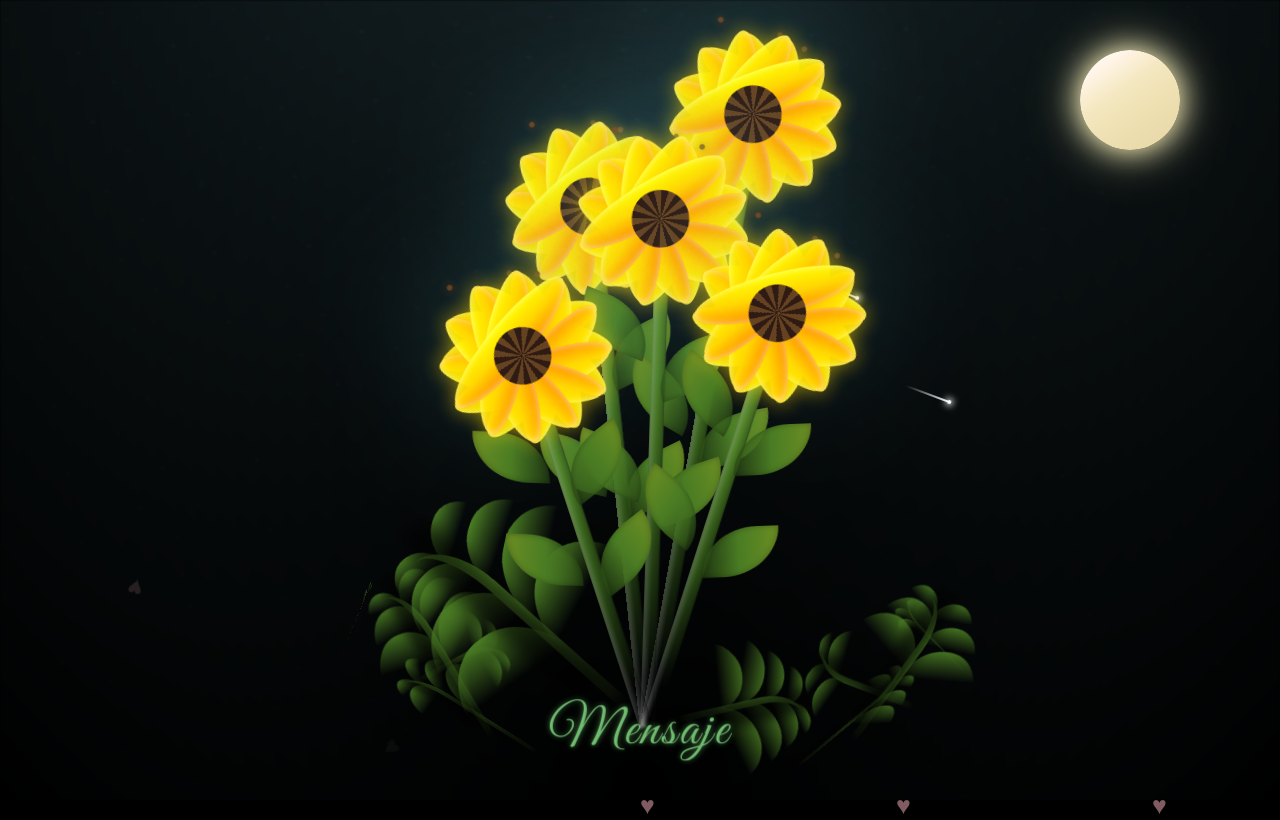
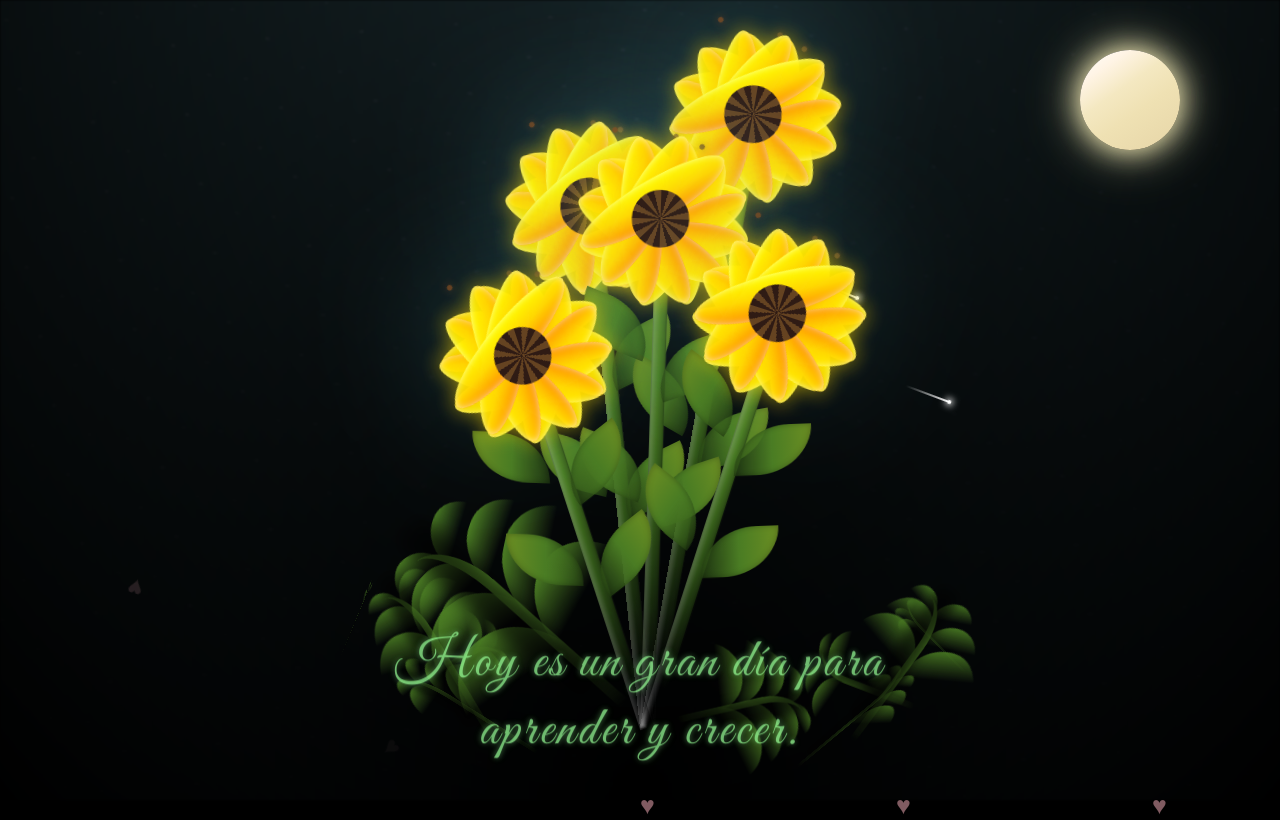
Before and after one commit to jdlb-y155/SunflowerProject, a plain HTML site: page index.html in a window 1280 px wide. Drawn offline with Linux system fonts and the light colour scheme.

Commit message:
Cambio Mensaje

```diff
--- a/index.html
+++ b/index.html
@@ -371,7 +371,7 @@
 
 
   <div class="centered-text">
-    <h2>Mensaje</h2>
+    <h2>Hoy es un gran día para aprender y crecer.</h2>
   </div>
 
   <script src="js/script.js"></script>
```
